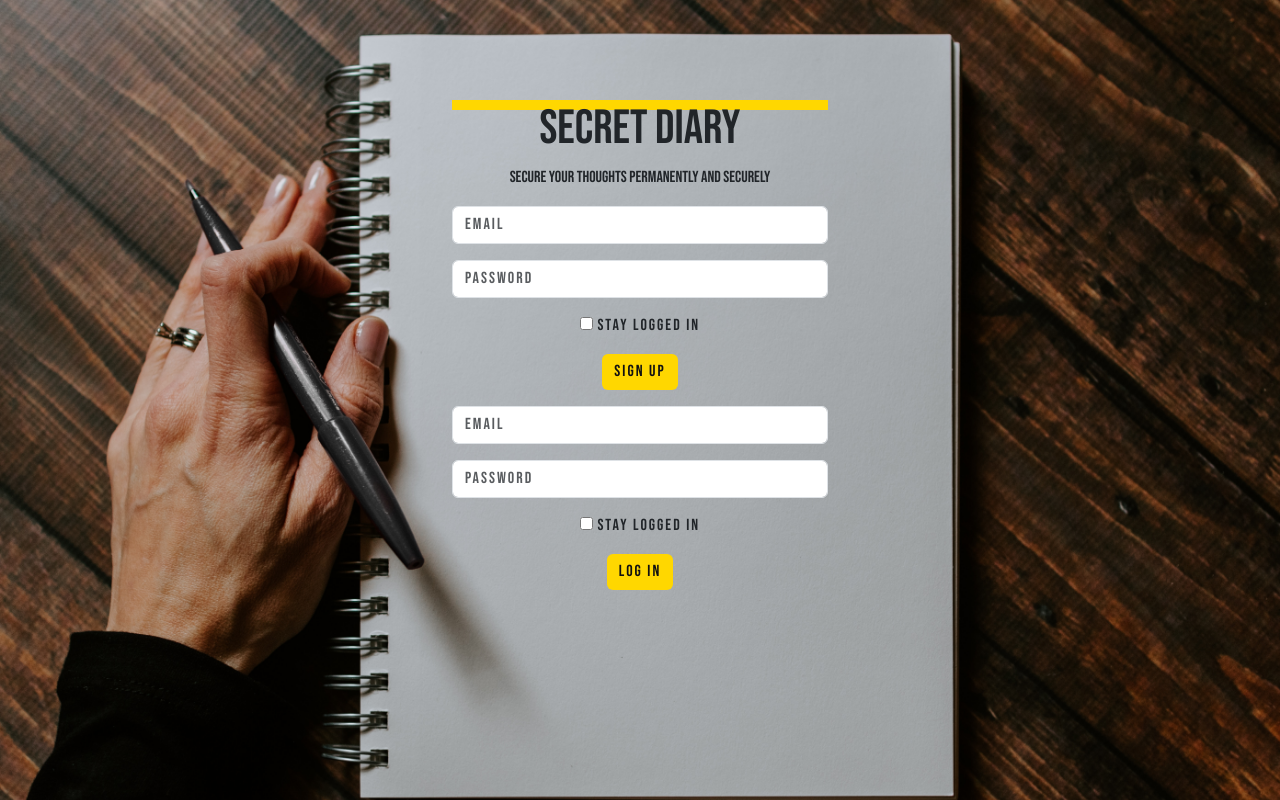
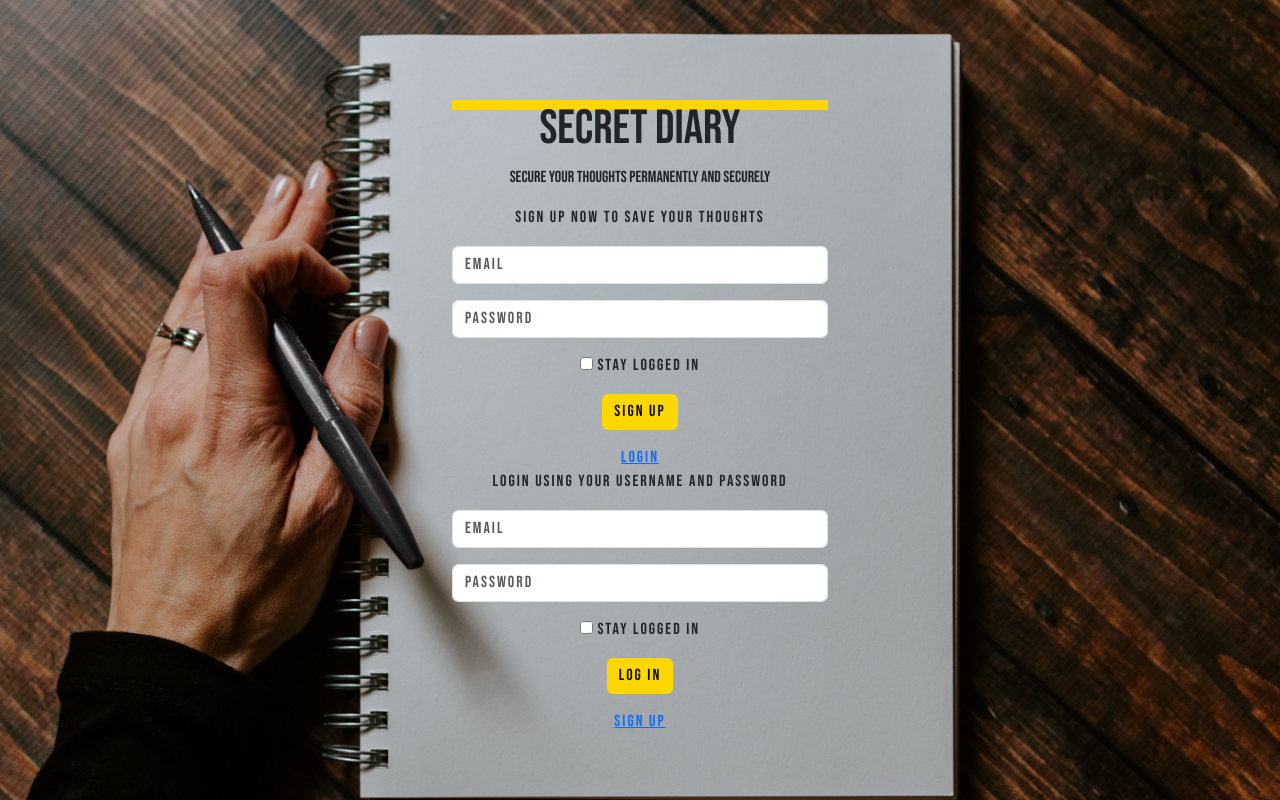
Before and after one commit to ayezabashir/php-SecretDiary, a PHP site: page / in a window 1280 px wide. Run offline with PHP 8.4, Linux system fonts and the light colour scheme.

Commit message:
session/cookies

```diff
--- /dev/null
+++ b/component/footer.php
@@ -0,0 +1,10 @@
+<script src="https://cdn.jsdelivr.net/npm/bootstrap@5.3.0/dist/js/bootstrap.bundle.min.js" integrity="sha384-geWF76RCwLtnZ8qwWowPQNguL3RmwHVBC9FhGdlKrxdiJJigb/j/68SIy3Te4Bkz" crossorigin="anonymous"></script>
+    <script src="https://cdnjs.cloudflare.com/ajax/libs/jquery/3.7.0/jquery.min.js" integrity="sha512-3gJwYpMe3QewGELv8k/BX9vcqhryRdzRMxVfq6ngyWXwo03GFEzjsUm8Q7RZcHPHksttq7/GFoxjCVUjkjvPdw==" crossorigin="anonymous" referrerpolicy="no-referrer"></script>
+    <script>
+      $(".showHideForm").click(function(){
+        $('#login').toggle();
+        $('#signup').toggle();
+      })
+    </script>
+  </body>
+</html>
--- /dev/null
+++ b/component/header.php
@@ -0,0 +1,98 @@
+<?php
+session_start();
+$error ="";
+
+if(array_key_exists('logout', $_GET)){
+  unset($_SESSION);
+  setcookie('id', '', time() - 60*60);
+  $_COOKIE['id'] = '';
+} else if((array_key_exists('id',$_SESSION) AND $_SESSION['id'] ) AND array_key_exists('id',$_COOKIE) AND $_COOKIE['id']){
+  header("loggedIn.php");
+}
+
+if(array_key_exists('submit', $_POST)){
+
+    include('connection.php');
+
+  // print_r($_POST);
+  if(!$_POST['email']){
+    $error .="Email Address is required!";
+  }
+  if(!$_POST['password']){
+    $error .= "Password is required!";
+  }
+  if($error!=""){
+    $error .= "<p>There were error(s) in your form</p>";
+  }
+  else{
+    if(isset($_POST['signUp'])){
+
+        $query = "SELECT id FROM `users` WHERE email='".mysqli_real_escape_string($link,$_POST['email'])."' LIMIT 1 ";
+        $result = mysqli_query($link, $query);
+
+        if(mysqli_num_rows($result)>0){
+        $error = "Email address is already taken";
+        }
+        else{
+
+            $query = "INSERT INTO `users` (`email`,`password`) VALUES ('".mysqli_real_escape_string($link,$_POST['email'])."','".mysqli_real_escape_string($link,$_POST['password'])."')";
+            if(!mysqli_query($link, $query)){
+            $error = "<p>Could not Sign up! Please try again.</p>";
+            }
+            else{
+                $query = "UPDATE `users` SET password =
+                            '".md5(mysqli_insert_id($link).$_POST['password'])."'
+                            WHERE id= '".mysqli_insert_id($link)."'
+                            LIMIT 1
+                        ";
+
+                mysqli_query($link, $query);
+
+                $_SESSION['id'] = mysqli_insert_id($link);
+                if($_POST['stayLoggedIn'] == '1'){
+                setcookie('id', mysqli_insert_id($link), time()+ 60*60*24*365);
+                }
+
+                header('Location: loggedIn.php');
+            }
+        }
+    }else{
+        $query = "SELECT * FROM `users` WHERE email='".mysqli_real_escape_string($link, $_POST['email'])."' ";
+        $result = mysqli_query($link, $query);
+        $row = mysqli_fetch_array($result);
+        if(isset($row)){
+          $hashedPassword = md5(md5($row['id']).$_POST['password']);
+          if($hashedPassword = $row['password']){
+            $_SESSION['id'] = $row['id'];
+            if($_POST['stayLoggedIn'] = '1'){
+              setcookie('id', mysqli_insert_id($link), time()+ 60*60*24*365);
+            }
+            header('Location: loggedIn.php');
+          }
+          else{
+            $error = 'email/password combination could not be found';
+          }
+        }
+        else{
+          $error = 'email/password combination could not be found';
+        }
+    }
+  }
+}
+
+?>
+
+<!doctype html>
+<html lang="en">
+  <head>
+    <!-- Required meta tags -->
+    <meta charset="utf-8">
+    <meta name="viewport" content="width=device-width, initial-scale=1">
+
+    <!-- Bootstrap CSS -->
+    <link rel="stylesheet" href="https://cdn.jsdelivr.net/npm/bootstrap@5.3.0/dist/css/bootstrap.rtl.min.css" integrity="sha384-PJsj/BTMqILvmcej7ulplguok8ag4xFTPryRq8xevL7eBYSmpXKcbNVuy+P0RMgq" crossorigin="anonymous">
+
+    <link rel="stylesheet" href="styles.css">
+    <title>Secret Diary</title>
+  </head>
+  <body>
--- a/index.php
+++ b/index.php
@@ -1,112 +1,12 @@
-<?php
-session_start();
-$error ="";
+<?php include("component/header.php"); ?>
 
-if(array_key_exists('logout', $_GET)){
-  unset($_SESSION);
-  setcookie('id', '', time() - 60*60);
-  $_COOKIE['id'] = '';
-} else if((array_key_exists('id',$_SESSION) AND $_SESSION['id'] ) AND array_key_exists('id',$_COOKIE) AND $_COOKIE['id']){
-  header("loggedIn.php");
-}
-
-if(array_key_exists('submit', $_POST)){
-
-  $link = mysqli_connect("localhost","root","","secret_diary");
-
-  if(mysqli_connect_error()){
-    die('There is problem in your connection or database');
-  }
-
-  // print_r($_POST);
-  if(!$_POST['email']){
-    $error .="Email Address is required!";
-  }
-  if(!$_POST['password']){
-    $error .= "Password is required!";
-  }
-  if($error!=""){
-    $error .= "<p>There were error(s) in your form</p>";
-  }
-  else{
-    if(isset($_POST['signUp'])){
-
-        $query = "SELECT id FROM `users` WHERE email='".mysqli_real_escape_string($link,$_POST['email'])."' LIMIT 1 ";
-        $result = mysqli_query($link, $query);
-
-        if(mysqli_num_rows($result)>0){
-        $error = "Email address is already taken";
-        }
-        else{
-
-            $query = "INSERT INTO `users` (`email`,`password`) VALUES ('".mysqli_real_escape_string($link,$_POST['email'])."','".mysqli_real_escape_string($link,$_POST['password'])."')";
-            if(!mysqli_query($link, $query)){
-            $error = "<p>Could not Sign up! Please try again.</p>";
-            }
-            else{
-                $query = "UPDATE `users` SET password =
-                            '".md5(mysqli_insert_id($link).$_POST['password'])."'
-                            WHERE id= '".mysqli_insert_id($link)."'
-                            LIMIT 1
-                        ";
-
-                mysqli_query($link, $query);
-
-                $_SESSION['id'] = mysqli_insert_id($link);
-                if($_POST['stayLoggedIn'] == '1'){
-                setcookie('id', mysqli_insert_id($link), time()+ 60*60*24*365);
-                }
-
-                header('Location: loggedIn.php');
-            }
-        }
-    }else{
-        $query = "SELECT * FROM `users` WHERE email='".mysqli_real_escape_string($link, $_POST['email'])."' ";
-        $result = mysqli_query($link, $query);
-        $row = mysqli_fetch_array($result);
-        if(isset($row)){
-          $hashedPassword = md5(md5($row['id']).$_POST['password']);
-          if($hashedPassword = $row['password']){
-            $_SESSION['id'] = $row['id'];
-            if($_POST['stayLoggedIn'] = '1'){
-              setcookie('id', mysqli_insert_id($link), time()+ 60*60*24*365);
-            }
-            header('Location: loggedIn.php');
-          }
-          else{
-            $error = 'email/password combination could not be found';
-          }
-        }
-        else{
-          $error = 'email/password combination could not be found';
-        }
-    }
-  }
-}
-
-?>
-
-<!doctype html>
-<html lang="en">
-  <head>
-    <!-- Required meta tags -->
-    <meta charset="utf-8">
-    <meta name="viewport" content="width=device-width, initial-scale=1">
-
-    <!-- Bootstrap CSS -->
-    <link rel="stylesheet" href="https://cdn.jsdelivr.net/npm/bootstrap@5.3.0/dist/css/bootstrap.rtl.min.css" integrity="sha384-PJsj/BTMqILvmcej7ulplguok8ag4xFTPryRq8xevL7eBYSmpXKcbNVuy+P0RMgq" crossorigin="anonymous">
-
-    <link rel="stylesheet" href="styles.css">
-    <title>Secret Diary</title>
-  </head>
-  <body>
-
-  <div class="container">
+  <div class="container" id="homePageContainer">
     <h1>Secret Diary</h1>
     <p>Secure your thoughts permanently and securely</p>
     <div id=''> <?php echo $error ?></div>
         <!-- SIGN UP -->
-        <form method="post">
+        <form method="post" id="signup">
+          <p>Sign up now to save your thoughts</p>
           <fieldset class="form-group mb-3">
               <input type="email" name="email" placeholder="Email" class="form-control" />
           </fieldset>
@@ -123,10 +23,12 @@ if(array_key_exists('submit', $_POST)){
               <input type="hidden" name="signUp" value='1'>
               <input type="submit" name="submit" value="Sign Up" class="btn btn-success" />
           </fieldset>
+          <a href="#" class="showHideForm">Login</a>
         </form>
 
         <!-- SIGN IN -->
-        <form method="post">
+        <form method="post" id="login">
+          <p>Login using your username and password</p>
           <fieldset class="form-group mb-3">
               <input type="email" name="email" placeholder="Email" id="" class="form-control" />
           </fieldset>
@@ -143,10 +45,8 @@ if(array_key_exists('submit', $_POST)){
               <input type="hidden" name="logIn" value='0'>
               <input type="submit" name="submit" value="Log In" class="btn btn-success" />
           </fieldset>
+          <a href="#" class="showHideForm">Sign up</a>
         </form>
   </div>
 
-    <script src="https://cdn.jsdelivr.net/npm/bootstrap@5.3.0/dist/js/bootstrap.bundle.min.js" integrity="sha384-geWF76RCwLtnZ8qwWowPQNguL3RmwHVBC9FhGdlKrxdiJJigb/j/68SIy3Te4Bkz" crossorigin="anonymous"></script>
-
-  </body>
-</html>
+<?php include('component/footer.php'); ?>
```
Also changed, not shown: component/connection.php (added, +7 -0 lines), loggedIn.php (+11 -1 lines).
